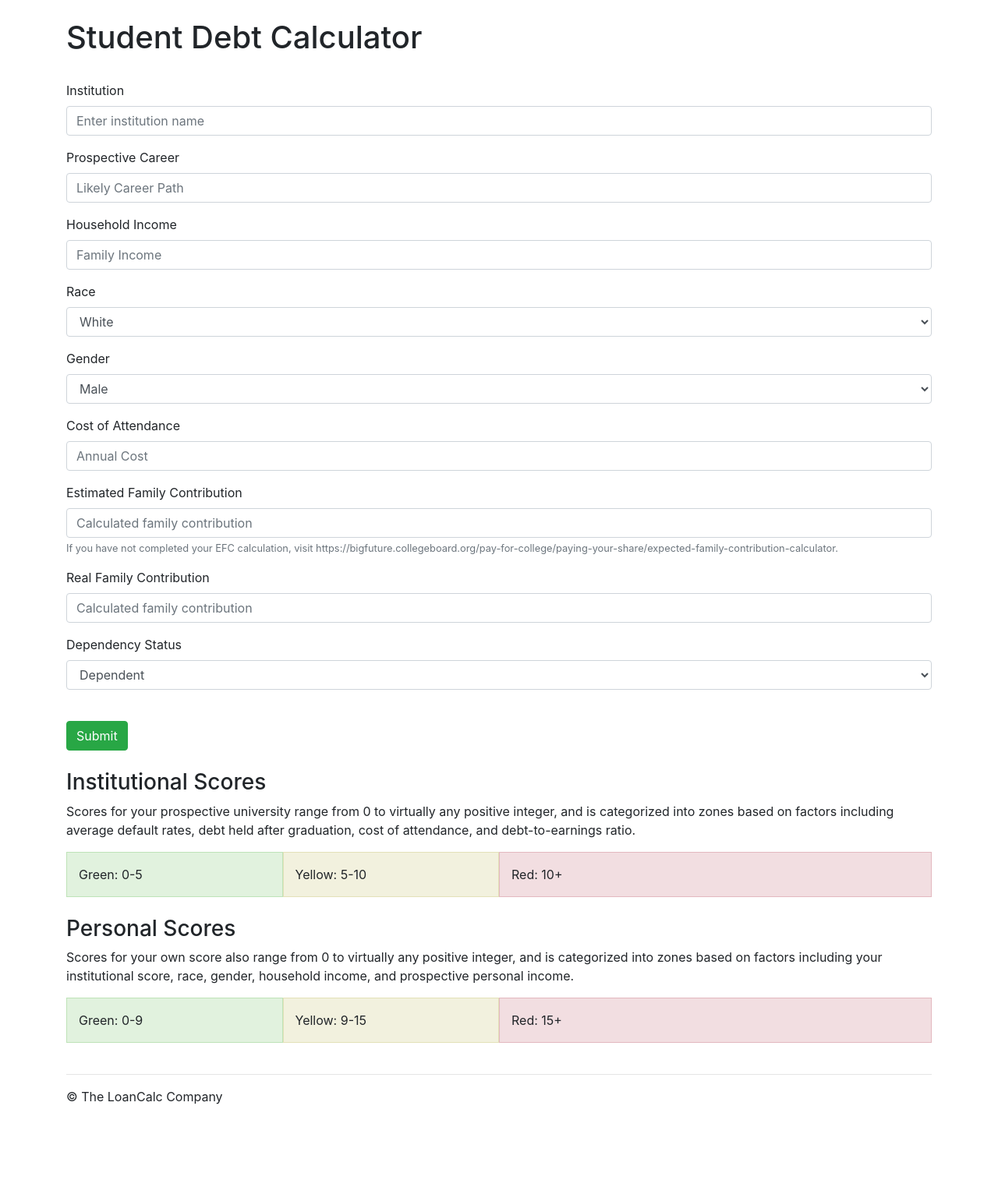
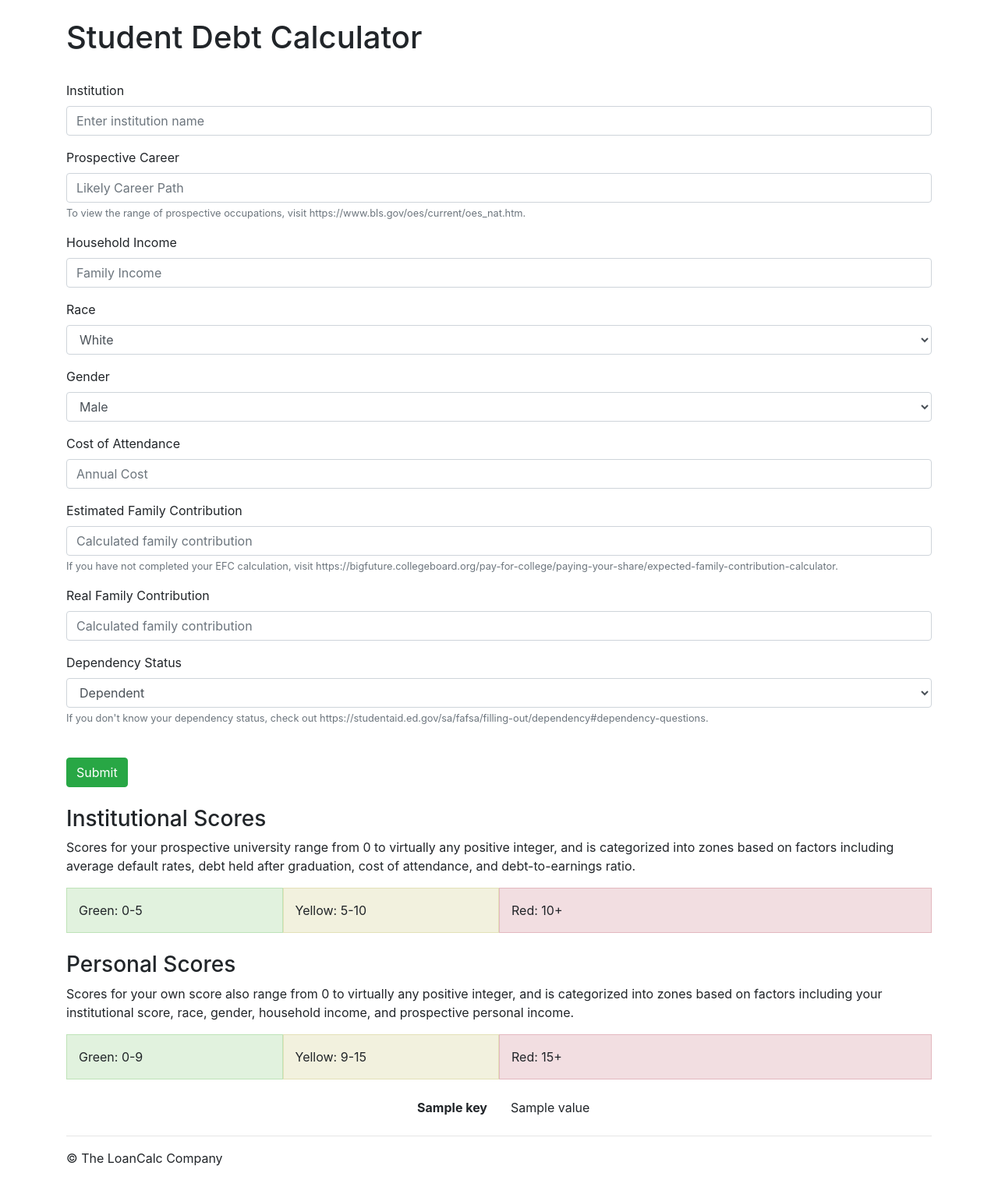
Before and after one commit to ayogik/edd-loanmodel, a Flask app: template app/templates/calc.html in a window 1280 px wide. Shown: the part 56-1570 px from the top of the page at 78% size. Before the commit the page ends 1473 px from the top, so only its background shows below. Run offline with Flask 2, Linux system fonts and the light colour scheme; the template is opened without the code that fills it: values that come from a table or form of the project are taken from there, most other values are stand-ins (such as "Sample title", 1, 10 or a date in 2020); parts of the project's set-up code (start-up, migrations or seed data) failed here and were passed over; some libraries are stand-ins or nearby versions.

Commit message:
edits from weeks ago i don't remember

```diff
--- a/app/routes.py
+++ b/app/routes.py
@@ -34,7 +34,7 @@ def college_score(institution):
 
     return total
 
-def personal_score(collegeScore, career, income, race, gender):
+def personal_score(collegeScore, career, income, race, gender, efc):
     personalIncome = pd.Series.item(occupation[occupation['OCC_TITLE'] == career]['A_MEAN'].iloc[[0]])
     variations = {'White':{'Male':1.11945,'Female':0.922821},
                     'African American':{'Male':0.838333,'Female':0.756954},
@@ -47,16 +47,29 @@ def personal_score(collegeScore, career, income, race, gender):
     total = 0
     if realIncome < 250000:
         total += 3*(1-realIncome/250000)
-        print (total, file=sys.stderr)
     else:
         total += 0
-    print (income, file=sys.stderr)
     if income < 250000:
         total += 3*(1-realIncome/250000)
     else:
         total += 0
     total += collegeScore
     return total
+
+def loan_distribution(coa, efc, rfc, dependency):
+    finAid = coa - efc
+    loans = efc - rfc
+    combo = {"Financial Aid": finAid}
+    if loans <= 5500:
+        combo.update({"Stafford Subsidized Loan": loans, "Direct Payment": rfc})
+    elif loans <= 17500:
+        combo.update({"Stafford Subsidized Loan": 5500, "Stafford Unsubsidized Loan": loans-5500, "Direct Payment": rfc})
+    elif dependency=="Dependent":
+        combo.update({"Stafford Subsidized Loan": 5500, "Stafford Unsubsidized Loan": 12000, "Parent PLUS Loans": loans-17500, "Direct Payment": rfc})
+    else:
+        combo.update({"Stafford Subsidized Loan": 5500, "Stafford Unsubsidized Loan": 12000, "Direct Loans": loans-17500, "Direct Payment": rfc})
+    return combo
+
 
 @app.route('/')
 @app.route('/index')
@@ -80,13 +93,16 @@ def calc():
         income=request.form['income']
         race=request.form['race']
         gender=request.form['gender']
-        cost=request.form['cost']
-        expected=request.form['expected']
-        actual=request.form['actual']
+        cost=int(request.form['cost'])
+        expected=int(request.form['expected'])
+        actual=int(request.form['actual'])
         dependency=request.form['dependency']
-
+    dist = {}
     if form.validate_on_submit():
         output = college_score(institution)
-        pScore = personal_score(output, career, income, race, gender)
-        flash('Your Institutional, Personal Score: {}, {}'.format(output, pScore))
-    return render_template('calc.html', form=form)
+        pScore = personal_score(output, career, income, race, gender, expected)
+        dist = loan_distribution(cost, expected, actual, dependency)
+        print(dist,file=sys.stderr)
+        flash('Your Institutional, Personal Score: {}, {}'.format(output, pScore),
+                str(dist['Financial Aid']))
+    return render_template('calc.html', form=form, dist=dist)
--- a/app/templates/calc.html
+++ b/app/templates/calc.html
@@ -57,6 +57,7 @@
         <div class="form-group">
           <label for="career">Prospective Career</label>
           <input type="text" class="form-control" id="career" name="career" placeholder="Likely Career Path">
+          <small class="form-text text-muted">To view the range of prospective occupations, visit https://www.bls.gov/oes/current/oes_nat.htm.</small>
           {% for error in form.career.errors %}
             <span style="color: red;">[{{ error }}]</span>
           {% endfor %}
@@ -113,6 +114,7 @@
             <option>Dependent</option>
             <option>Independent</option>
           </select>
+          <small class="form-text text-muted">If you don't know your dependency status, check out https://studentaid.ed.gov/sa/fafsa/filling-out/dependency#dependency-questions.</small>
         </div>
         <br>
         <button type="submit" class="btn btn-success">Submit</button>
@@ -163,6 +165,14 @@
       {% endif %}
       {% endwith %}
 
+
+      {% for key, value in dist.items() %}
+        <div class="row">
+          <dt class="col-6 text-right">{{ key }}</dt>
+          <dd class="col-6">{{ value }}</dd>
+        </div>
+      {% endfor %}
+
       <hr>
     </main><!-- /.container -->
 
```
Also changed, not shown: 1 other file.
